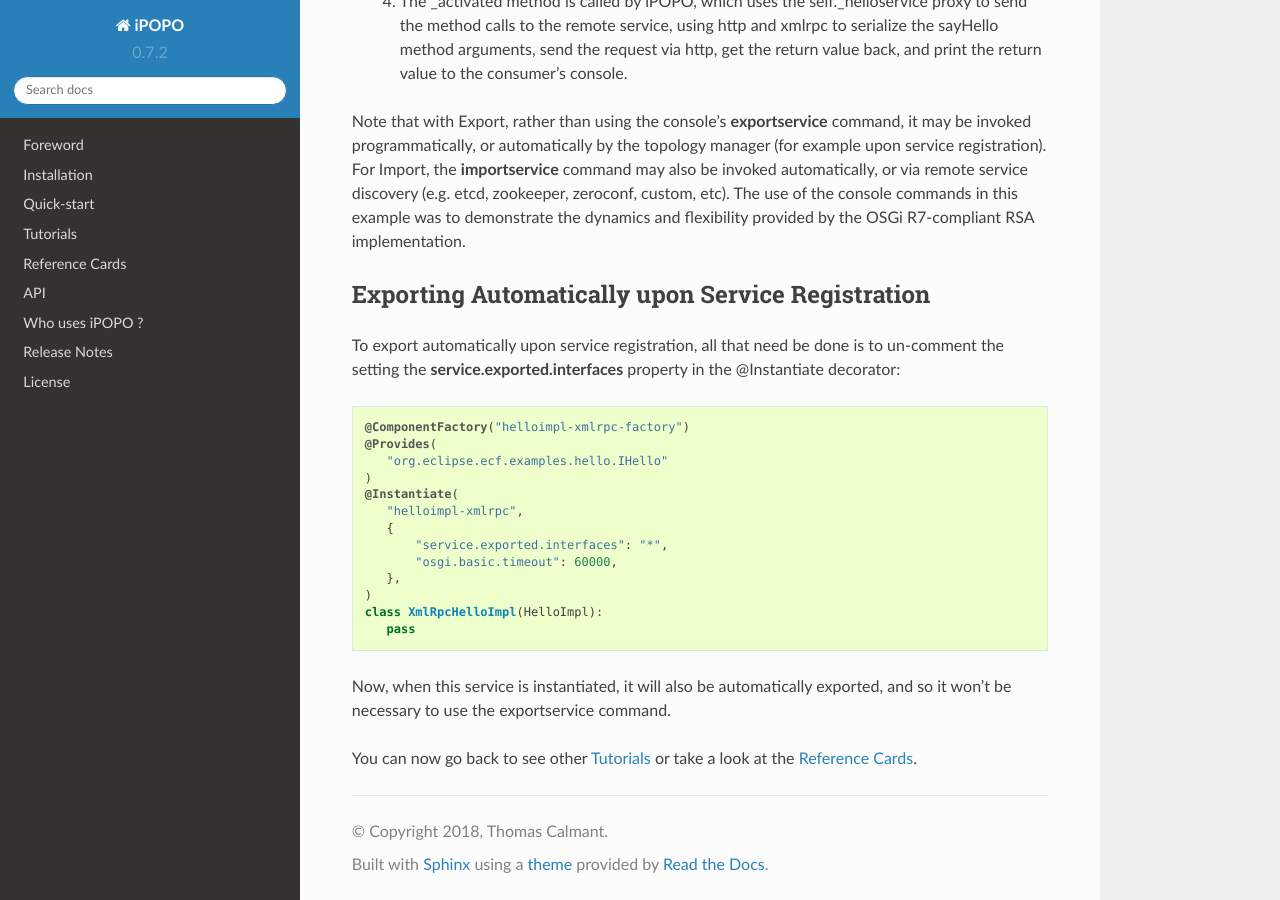
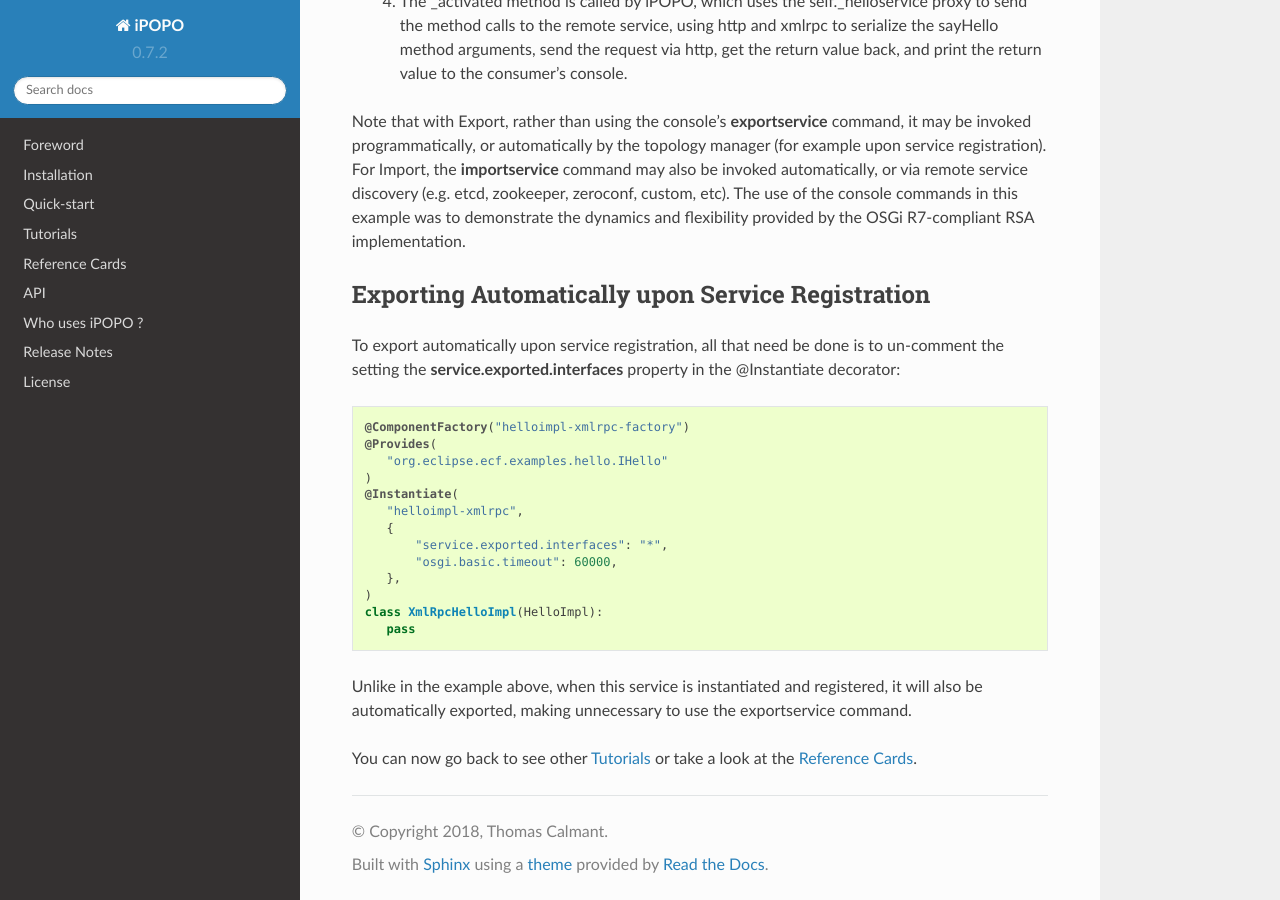
Before and after one commit to tcalmant/ipopo, a Sphinx documentation site: the page built from docs/tutorials/rsa_xmrpc.rst, in a window 1280 px wide and 900 px high, scrolled down 6126 px. Built offline with Sphinx 7.4.7 and the Read the Docs theme 2.0.0, drawn with Linux system fonts in a browser that asks for light colours; pages that are not in the unit, such as notebooks, are missing from menus.

Commit message:
Update rsa_xmrpc.rst
Small editing fix

```diff
--- a/docs/tutorials/rsa_xmrpc.rst
+++ b/docs/tutorials/rsa_xmrpc.rst
@@ -303,7 +303,7 @@ To export automatically upon service registration, all that need be done is to u
     class XmlRpcHelloImpl(HelloImpl):
        pass
 
-Now, when this service is instantiated, it will also be automatically exported, and so it won't be necessary to use the exportservice command.
+Unlike in the example above, when this service is instantiated and registered, it will also be automatically exported, making unnecessary to use the exportservice command.
 
 You can now go back to see other :ref:`Tutorials` or take a look at the
 :ref:`refcards`.
```
